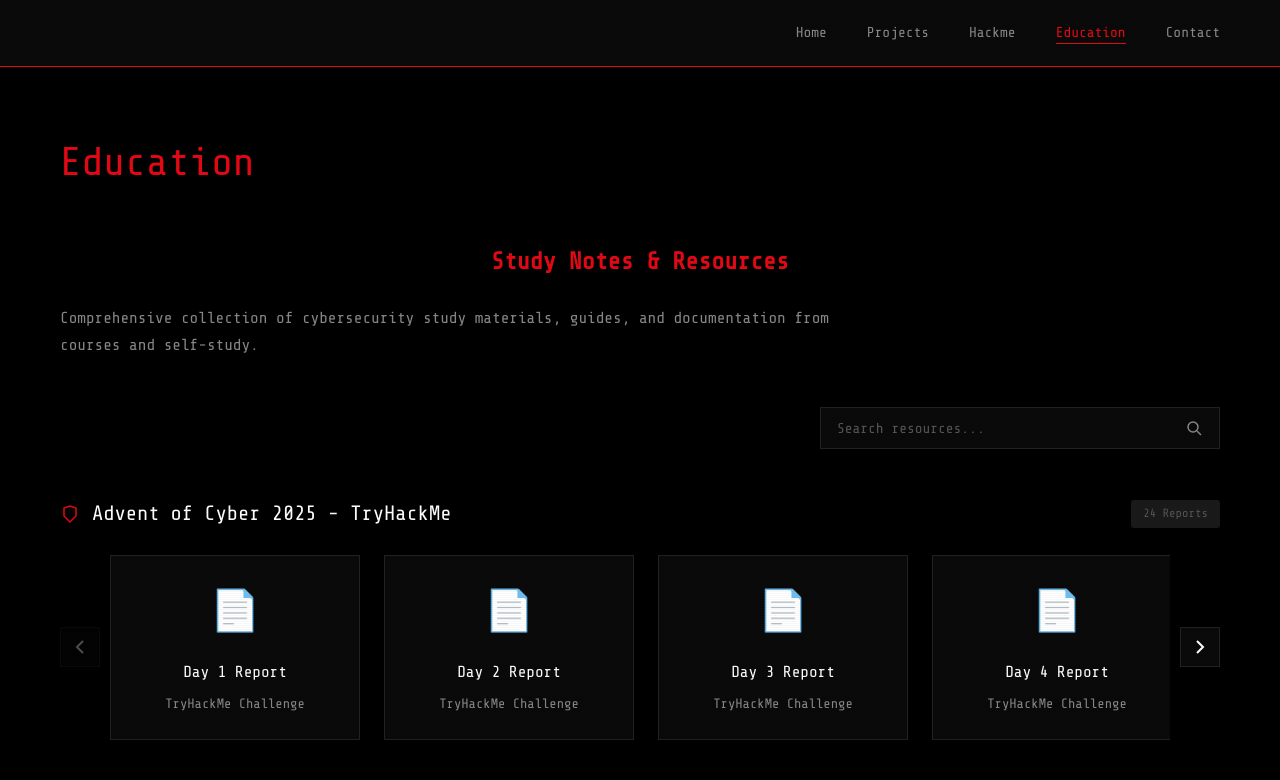
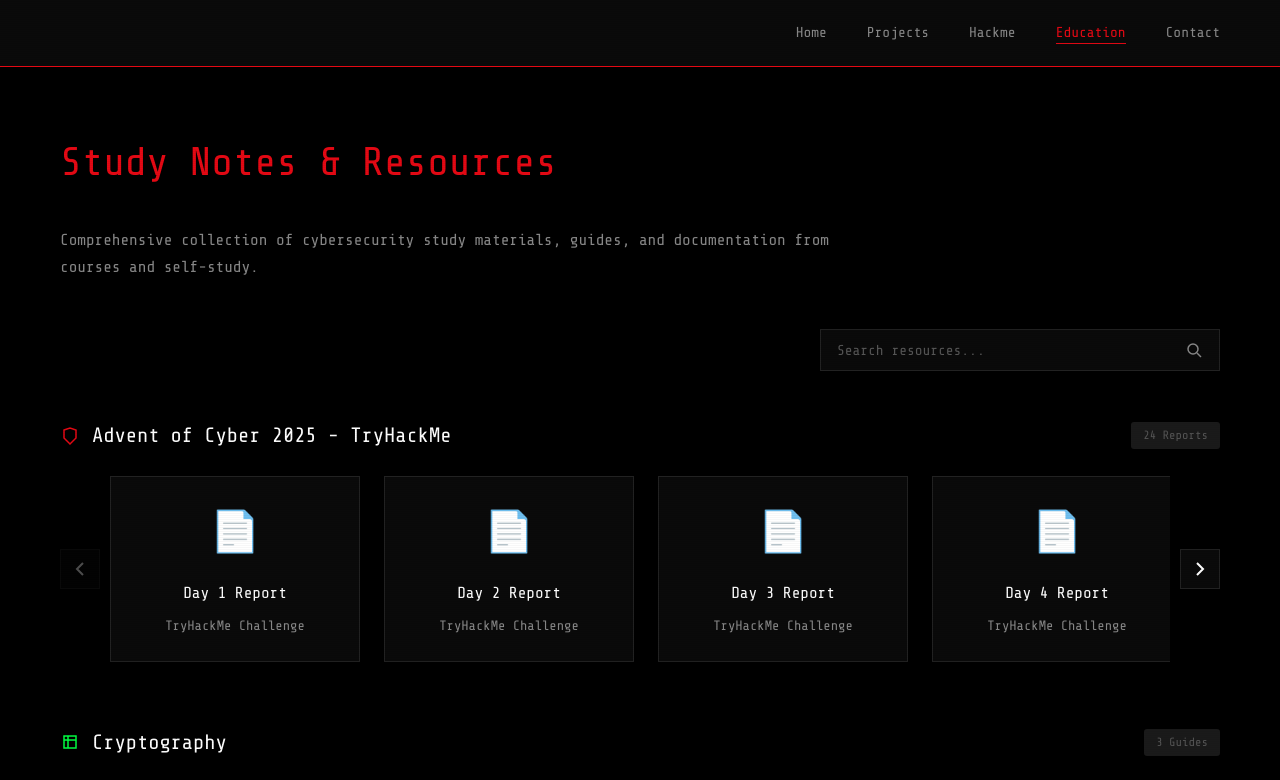
Before and after one commit to im-Lavan/Porfolio, a plain HTML site: page education.html in a window 1280 px wide. Shown: the top 780 px of the page. Drawn offline with nearby package versions, Linux system fonts and the light colour scheme.

Commit message:
education.html updated

```diff
--- a/education.html
+++ b/education.html
@@ -24,9 +24,8 @@
 
     <main class="content-section">
         <div class="container">
-            <h1 class="page-title">Education</h1>
+            <h1 class="page-title">Study Notes & Resources</h1>
             <section class="education-section">
-                <h2 class="section-title">Study Notes & Resources</h2>
                 <p class="section-description">Comprehensive collection of cybersecurity study materials, guides, and documentation from courses and self-study.</p>
 
                 <div class="search-container">
```
